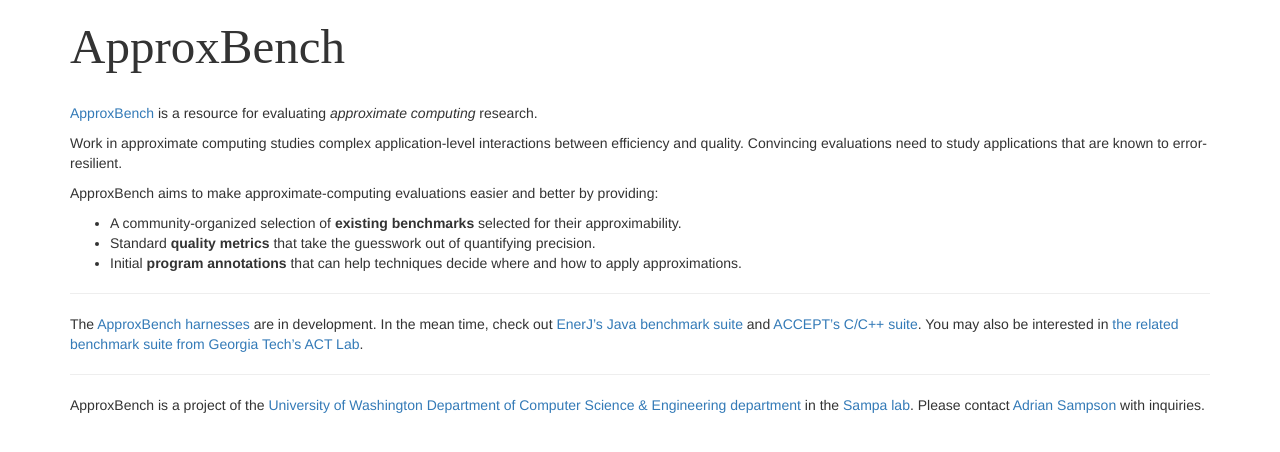
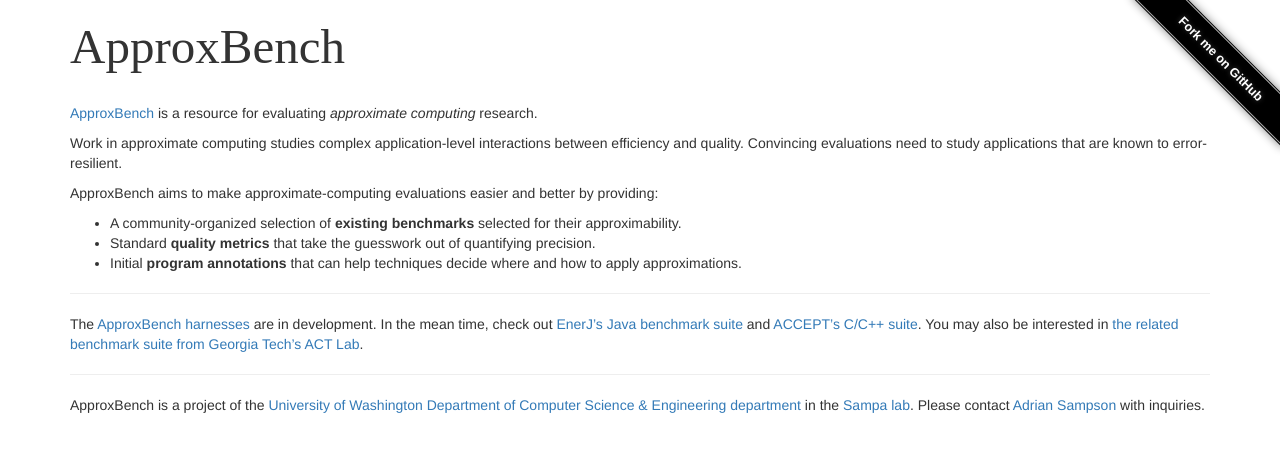
Before and after one commit to uwsampa/approxbench, a Jekyll site: the page built from site/index.md, in a window 1280 px wide. Shown: the top 452 px of the page. Built offline with Jekyll 4.4.1, drawn with Linux system fonts in a browser that asks for light colours; some web fonts are replaced.

Commit message:
Add GitHub banner

```diff
--- a/site/_layouts/default.html
+++ b/site/_layouts/default.html
@@ -16,5 +16,9 @@
       <h1>{{ page.title }}</h1>
       {{ content }}
     </div>
+
+    <div id="ribbon">
+      <a href="https://github.com/uwsampa/approxbench">Fork me on GitHub</a>
+    </div>
   </body>
 </html>
--- a/site/main.css
+++ b/site/main.css
@@ -3,3 +3,36 @@ h1 {
   font-size: 350%;
   margin-bottom: 0.6em;
 }
+
+/* http://unindented.org/articles/github-ribbon-using-css-transforms/ */
+#ribbon {
+  background-color: #000;
+  overflow: hidden;
+  white-space: nowrap;
+  /* top left corner */
+  position: absolute;
+  right: -48px;
+  top: 40px;
+  /* 45 deg cw rotation */
+  -webkit-transform: rotate(45deg);
+     -moz-transform: rotate(45deg);
+      -ms-transform: rotate(45deg);
+       -o-transform: rotate(45deg);
+          transform: rotate(45deg);
+  /* shadow */
+  -webkit-box-shadow: 0 0 10px #888;
+     -moz-box-shadow: 0 0 10px #888;
+          box-shadow: 0 0 10px #888;
+}
+#ribbon a {
+  border: 1px solid #aaa;
+  color: #fff;
+  display: block;
+  font: bold 90% 'Helvetica Neue', Helvetica, Arial, sans-serif;
+  margin: 1px 0;
+  padding: 10px 50px;
+  text-align: center;
+  text-decoration: none;
+  /* shadow */
+  text-shadow: 0 0 5px #444;
+}
```
